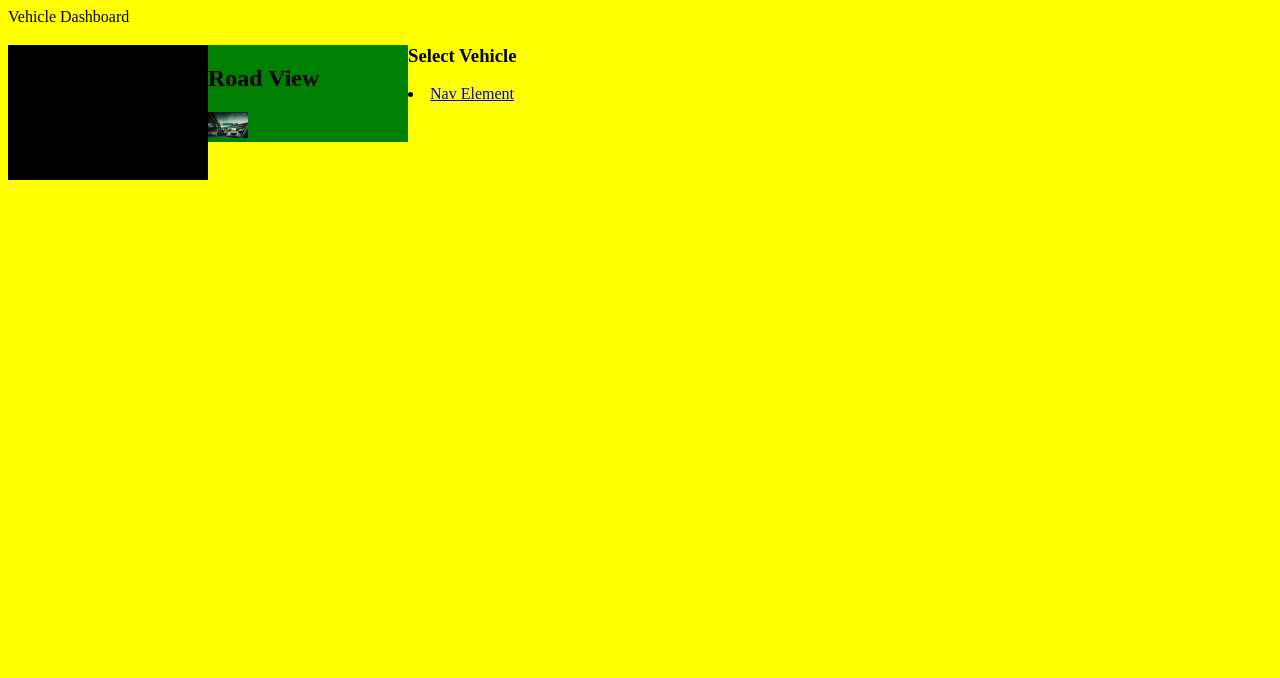
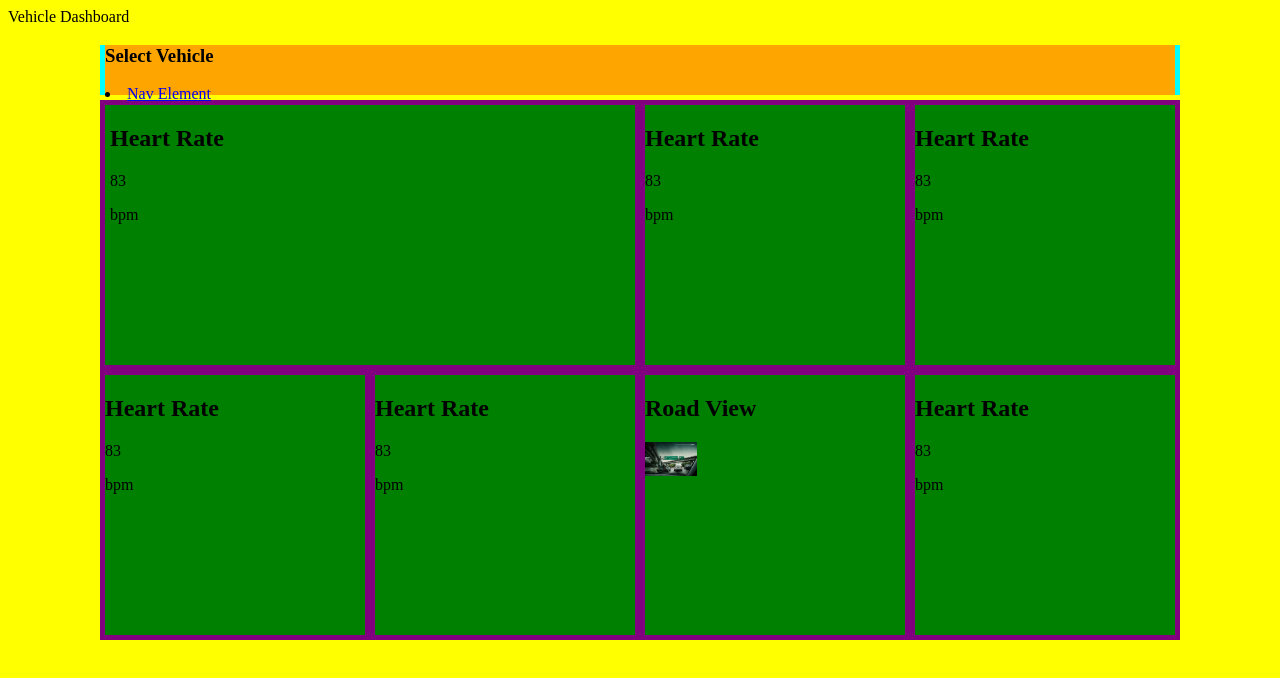
Before and after one commit to FSLAutoIoTDemo/FSLAutoIoTDemo, a plain HTML site: page index.html in a window 1280 px wide. Drawn offline with Linux system fonts and the light colour scheme.

Commit message:
First version with attempted tile layout

```diff
--- /dev/null
+++ b/css/layout/devL.css
@@ -0,0 +1,35 @@
+#container{
+	max-width: 1850px;
+}
+
+/*******************************************/
+/* The box that contains all the tiles of  */
+/* content 								   */
+/*******************************************/
+#content{
+	background-color: purple;
+
+	float: left;
+	width: 1480px;
+}
+
+/*******************************************/
+/* The container for the parent nav menu   */
+/*******************************************/
+.nav{
+	float: right;
+
+	width: 260px;
+	height: 530px;
+	margin: 5px 5px 5px 5px;
+
+	background-color: orange;
+}
+
+
+}
+
+
+#heartRate{
+	background-color: black;
+}
--- /dev/null
+++ b/css/layout/devM.css
@@ -0,0 +1,31 @@
+#container{
+	max-width: 1080px;
+}
+
+/*******************************************/
+/* The box that contains all the tiles of  */
+/* content 								   */
+/*******************************************/
+#content{
+	background-color: purple;
+
+	float: left;
+	width: 1080px;
+}
+
+/*******************************************/
+/* The container for the parent nav menu   */
+/*******************************************/
+.nav{
+	width: 1070px;
+	height: 50px;
+	margin: 5px 5px 5px 5px;
+
+	background-color: orange;
+}
+
+
+
+#heartRate{
+	background-color: green;
+}
--- /dev/null
+++ b/css/layout/devS.css
@@ -0,0 +1,71 @@
+#container{
+	max-width: 540px;
+}
+
+
+/*******************************************/
+/* The box that contains all the tiles of  */
+/* content 								   */
+/*******************************************/
+#content{
+	background-color: purple;
+
+	float: left;
+	width: 540px;
+	max-width: 1920px;		/* Reset max-width to high value */
+}
+
+/*******************************************/
+/* The container for the parent nav menu   */
+/*******************************************/
+.nav{
+	width: 530px;
+	max-width: 1920px;		/* Reset max-width to high value */
+
+	height: 50px;
+	margin: 5px 5px 5px 5px;
+
+	background-color: orange;
+}
+
+/*******************************************/
+/* The container for the single width tile */
+/* - Defines float & width characteristics */
+/*******************************************/
+.singleTile{
+	width: 260px;
+}
+
+/*******************************************/
+/* The container for the double width tile */
+/* - Defines float & width characteristics */
+/*******************************************/
+.doubleTile{
+	float: left;
+
+	width:100%;
+	max-width: 520px;
+
+	/* Add padding of offet for not exactly 2X between single
+	vs double tile (i.e. 2xsingle tiles=730px (360px+2x5px))*/
+	padding-right: 5px;
+	padding-left: 5px;
+
+	margin: 5px 5px 5px 5px;
+}
+
+/*******************************************/
+/* Used to get the Width:Height ratio of   */
+/* a double width tile.      			   */
+/* - Change padding-top for different ratio*/
+/*******************************************/
+.doubleTile:before{
+	content: "";
+	float:left;
+	padding-top: 50%; 	/* initial ratio of 1:1*/
+}
+
+
+#heartRate{
+	background-color: blue;
+}
--- /dev/null
+++ b/css/layout/devXs.css
@@ -0,0 +1,103 @@
+/*******************************************/
+/* Container for content + nav bar 		   */
+/* - Used to keep tile layout in order 	   */
+/* - centres to screen			    	   */
+/*******************************************/
+#container{
+
+	background-color: cyan;
+
+	margin:0 auto;
+	max-width: 270px;
+
+}
+
+
+/*******************************************/
+/* The container for the parent nav menu   */
+/*******************************************/
+.nav{
+	max-width: 260px;
+	height: 50px;
+	margin: 5px 5px 5px 5px;
+
+	background-color: orange;
+}
+
+/*******************************************/
+/* The box that contains all the tiles of  */
+/* content 								   */
+/*******************************************/
+#content{
+	background-color: purple;
+
+	float: left;
+	max-width: 270px;
+}
+
+
+.clearfix:after {
+   content: "";
+   visibility: hidden;
+   display: block;
+   height: 0;
+   clear: both;
+}
+
+/*******************************************/
+/* The container for the single width tile */
+/* - Defines float & width characteristics */
+/*******************************************/
+.singleTile{
+	float: left;
+
+	width:100%;
+	max-width: 260px;
+
+	margin: 5px 5px 5px 5px;
+}
+
+/*******************************************/
+/* Used to get the Width:Height ratio of   */
+/* a single width tile.      			   */
+/* - Change padding-top for different ratio*/
+/*******************************************/
+.singleTile:before{
+	content: "";
+	float:left;
+	padding-top: 100%; 	/* initial ratio of 1:1*/
+}
+
+/*******************************************/
+/* The container for the double width tile */
+/* for Xs screen size. Changes to same size*/
+/* as a singleTile.						   */
+/* - Defines float & width characteristics */
+/*******************************************/
+.doubleTile{
+	float: left;
+
+	width:100%;
+	max-width: 260px;
+
+	margin: 5px 5px 5px 5px;
+}
+
+/*******************************************/
+/* Used to get the Width:Height ratio of   */
+/* a single width tile.      			   */
+/* - Change padding-top for different ratio*/
+/* http://www.mademyday.de/css-height-equal*/
+/* s-width-with-pure-css.html			   */
+/*******************************************/
+.doubleTile:before{
+	content: "";
+	float:left;
+	padding-top: 100%; 	/* initial ratio of 1:1*/
+}
+
+
+
+#heartRate{
+	background-color: red;
+}
--- a/css/layout/layoutLandscapeFull.css
+++ /dev/null
@@ -1,8 +0,0 @@
-.singleTile{
-	float: left;
-	width: 200px;
-}
-
-#heartRate{
-	background-color: black;
-}
--- a/css/layout/layoutLandscapeTab.css
+++ /dev/null
@@ -1,8 +0,0 @@
-.singleTile{
-	float: left;
-	width: 200px;
-}
-
-#heartRate{
-	background-color: green;
-}
--- a/css/layout/layoutPortraitPhone.css
+++ /dev/null
@@ -1,9 +0,0 @@
-.singleTile{
-	float: left;
-	width: 80%;
-}
-
-
-#heartRate{
-	background-color: red;
-}
--- a/css/layout/layoutPortraitTab.css
+++ /dev/null
@@ -1,8 +0,0 @@
-.singleTile{
-	float: left;
-	width: 200px;
-}
-
-#heartRate{
-	background-color: blue;
-}
--- a/index.html
+++ b/index.html
@@ -6,16 +6,47 @@
 		<meta name="viewport" content="width=device-width, initial-scale=1" />
 
 		<link rel="stylesheet" type="text/css" href="css/base.css" >
-		<link rel="stylesheet" type="text/css" href="css/layout/layoutPortraitPhone.css" >
-		<link rel="stylesheet" type="text/css" media="screen and (min-width:700px)" href="css/layout/layoutPortraitTab.css"/>
-		<link rel="stylesheet" type="text/css" media="screen and (min-width:1000px)" href="css/layout/layoutLandscapeTab.css"/>
-		<link rel="stylesheet" type="text/css" media="screen and (min-width:1280px)" href="css/layout/layoutLandscapeFull.css"/>
+		<link rel="stylesheet" type="text/css" href="css/layout/devXs.css" >
+		<link rel="stylesheet" type="text/css" media="screen and (min-width:540px)" href="css/layout/devS.css"/>
+		<link rel="stylesheet" type="text/css" media="screen and (min-width:1080px)" href="css/layout/devM.css"/>
+		<link rel="stylesheet" type="text/css" media="screen and (min-width:1824px)" href="css/layout/devL.css"/>
 	</head>
 
 	<body>
 		<header>Vehicle Dashboard</header>
+
+		<div id="container">
+			<nav class="nav">
+				<h3>Select Vehicle</h3>
+				<li><a href="#?????">Nav Element</a></li>
+			</nav>
+
 			<main role="main">
-			<article>
+				<article id="content">
+					<section class="doubleTile" id="heartRate">
+						<h2>Heart Rate</h2>
+						<p>83</p>
+						<p>bpm</p>
+					</section>
+
+					<section class="singleTile" id="heartRate">
+						<h2>Heart Rate</h2>
+						<p>83</p>
+						<p>bpm</p>
+					</section>
+
+					<section class="singleTile" id="heartRate">
+						<h2>Heart Rate</h2>
+						<p>83</p>
+						<p>bpm</p>
+					</section>
+
+					<section class="singleTile" id="heartRate">
+						<h2>Heart Rate</h2>
+						<p>83</p>
+						<p>bpm</p>
+					</section>
+
 					<section class="singleTile" id="heartRate">
 						<h2>Heart Rate</h2>
 						<p>83</p>
@@ -26,12 +57,14 @@
 						<h2>Road View</h2>
 						<img src="img/road.jpg">
 					</section>
+
+					<section class="singleTile" id="heartRate">
+						<h2>Heart Rate</h2>
+						<p>83</p>
+						<p>bpm</p>
+					</section>
 				</article>
-
-			<nav>
-				<h3>Select Vehicle</h3>
-				<li><a href="#?????">Nav Element</a></li>
-			</nav>
+			</div>
 		</main>
 	</body>
 
```
Also changed, not shown: css/base.css (line endings or trailing spaces). Lines whose indentation alone changed are shown as unchanged.
